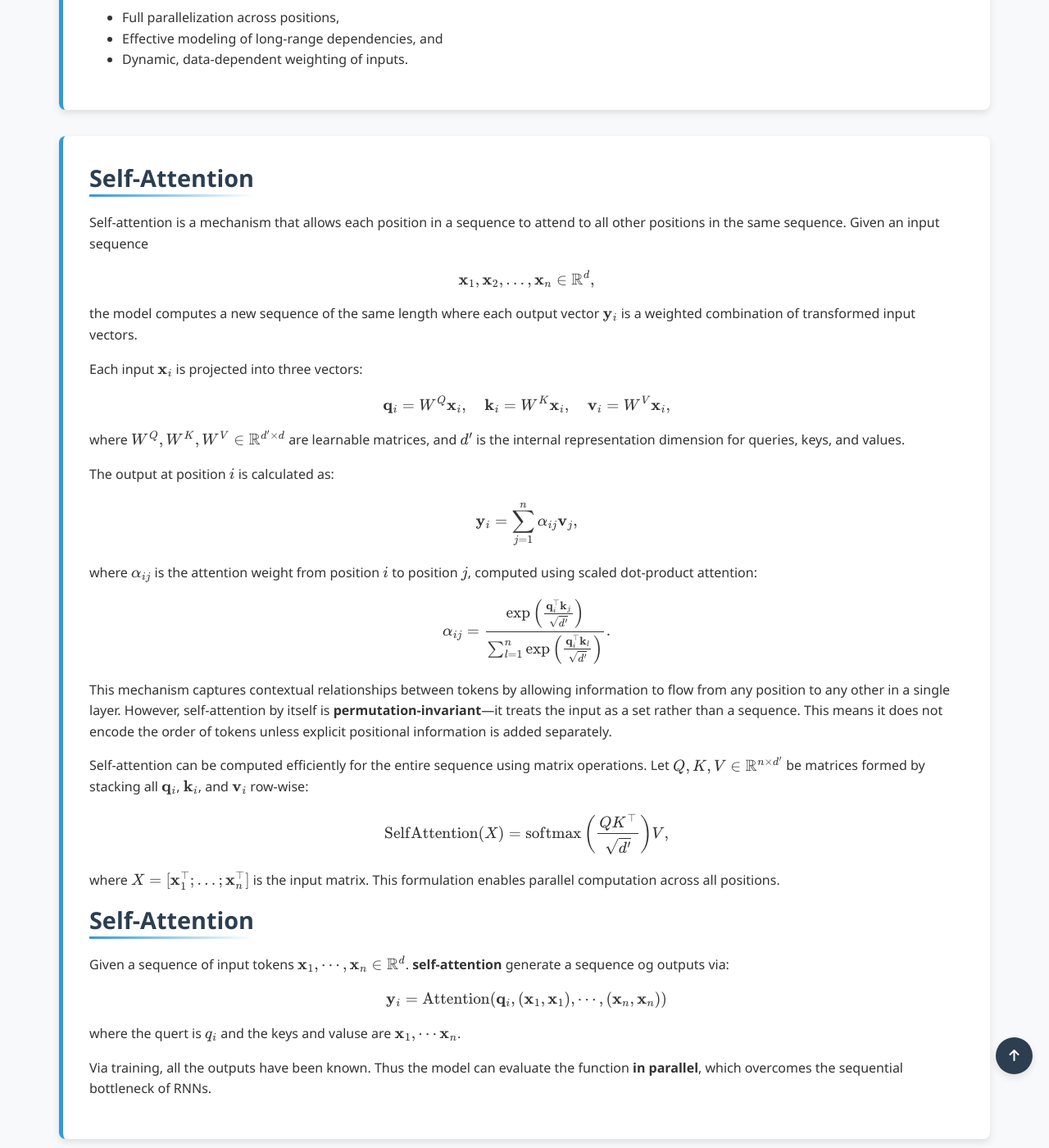
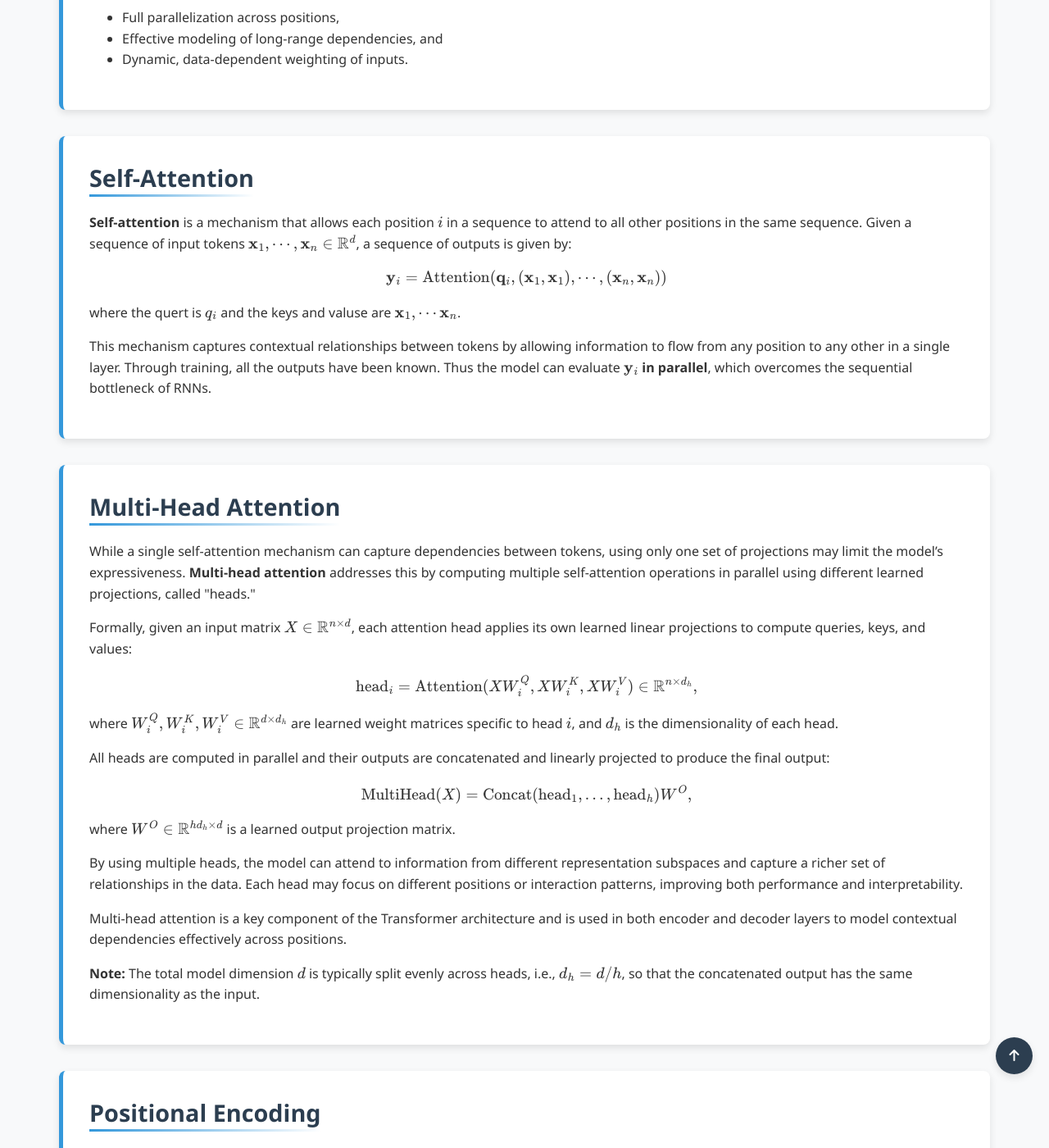
Before and after one commit to Yusukey01/yusukey01.github.io, a Jekyll site: the page built from Mathematics/Machine_learning/deep_nn.html, in a window 1280 px wide and 1400 px high, scrolled down 3515 px. Shown: the whole window at 82% size. Built offline with Jekyll 4.4.1, drawn with Linux system fonts in a browser that asks for light colours.

Commit message:
add attention section

```diff
--- a/Mathematics/Machine_learning/deep_nn.html
+++ b/Mathematics/Machine_learning/deep_nn.html
@@ -175,61 +175,22 @@ uses_python: false
                 </p>
             </section>
 
-
             <section id="self" class="section-content">
             <h2>Self-Attention</h2>
             <p>
-                Self-attention is a mechanism that allows each position in a sequence to attend to all other positions in the same sequence. Given an input sequence
+                <strong>Self-attention</strong> is a mechanism that allows each position \(i\) in a sequence to attend to all other positions
+                in the same sequence. Given a sequence of input tokens \(\mathbf{x}_1, \cdots, \mathbf{x}_n \in \mathbb{R}^d\),
+                a sequence of outputs is given by:
                 \[
-                \mathbf{x}_1, \mathbf{x}_2, \ldots, \mathbf{x}_n \in \mathbb{R}^d,
+                \mathbf{y}_i = \text{Attention}(\mathbf{q}_i, (\mathbf{x}_1, \mathbf{x}_1), \cdots, (\mathbf{x}_n, \mathbf{x}_n ))
                 \]
-                the model computes a new sequence of the same length where each output vector \(\mathbf{y}_i\) is a weighted combination of transformed input vectors.
+                where the quert is \(q_i\) and the keys and valuse are \(\mathbf{x}_1, \cdots \mathbf{x}_n\).
             </p>
-
             <p>
-                Each input \(\mathbf{x}_i\) is projected into three vectors:
-                \[
-                \mathbf{q}_i = W^Q \mathbf{x}_i,\quad \mathbf{k}_i = W^K \mathbf{x}_i,\quad \mathbf{v}_i = W^V \mathbf{x}_i,
-                \]
-                where \(W^Q, W^K, W^V \in \mathbb{R}^{d' \times d}\) are learnable matrices, and \(d'\) is the internal representation dimension for queries, keys, and values.
+                This mechanism captures contextual relationships between tokens by allowing information to flow from any position to any other in a single layer.
+                Through training, all the outputs have been known. Thus the model can evaluate \(\mathbf{y}_i\) <strong>in parallel</strong>, which
+                overcomes the sequential bottleneck of RNNs.
             </p>
-
-            <p>
-                The output at position \(i\) is calculated as:
-                \[
-                \mathbf{y}_i = \sum_{j=1}^n \alpha_{ij} \mathbf{v}_j,
-                \]
-                where \(\alpha_{ij}\) is the attention weight from position \(i\) to position \(j\), computed using scaled dot-product attention:
-                \[
-                \alpha_{ij} = \frac{\exp\left( \frac{\mathbf{q}_i^\top \mathbf{k}_j}{\sqrt{d'}} \right)}{\sum_{l=1}^{n} \exp\left( \frac{\mathbf{q}_i^\top \mathbf{k}_l}{\sqrt{d'}} \right)}.
-                \]
-            </p>
-
-            <p>
-                This mechanism captures contextual relationships between tokens by allowing information to flow from any position to any other in a single layer. However, self-attention by itself is <strong>permutation-invariant</strong>—it treats the input as a set rather than a sequence. This means it does not encode the order of tokens unless explicit positional information is added separately.
-            </p>
-
-            <p>
-                Self-attention can be computed efficiently for the entire sequence using matrix operations. Let \(Q, K, V \in \mathbb{R}^{n \times d'}\) be matrices formed by stacking all \(\mathbf{q}_i\), \(\mathbf{k}_i\), and \(\mathbf{v}_i\) row-wise:
-                \[
-                \text{SelfAttention}(X) = \text{softmax}\left( \frac{QK^\top}{\sqrt{d'}} \right) V,
-                \]
-                where \(X = [\mathbf{x}_1^\top; \ldots; \mathbf{x}_n^\top]\) is the input matrix. This formulation enables parallel computation across all positions.
-            </p>
-
-                <h2>Self-Attention</h2>
-                <p>
-                    Given a sequence of input tokens \(\mathbf{x}_1, \cdots, \mathbf{x}_n \in \mathbb{R}^d\).
-                    <strong>self-attention</strong> generate a sequence og outputs via:
-                    \[
-                    \mathbf{y}_i = \text{Attention}(\mathbf{q}_i, (\mathbf{x}_1, \mathbf{x}_1), \cdots, (\mathbf{x}_n, \mathbf{x}_n ))
-                    \]
-                    where the quert is \(q_i\) and the keys and valuse are \(\mathbf{x}_1, \cdots \mathbf{x}_n\).
-                </p>
-                <p>
-                    Via training, all the outputs have been known. Thus the model can evaluate the function <strong>in parallel</strong>, which
-                    overcomes the sequential bottleneck of RNNs.
-                </p>
 
             </section>
 
```
